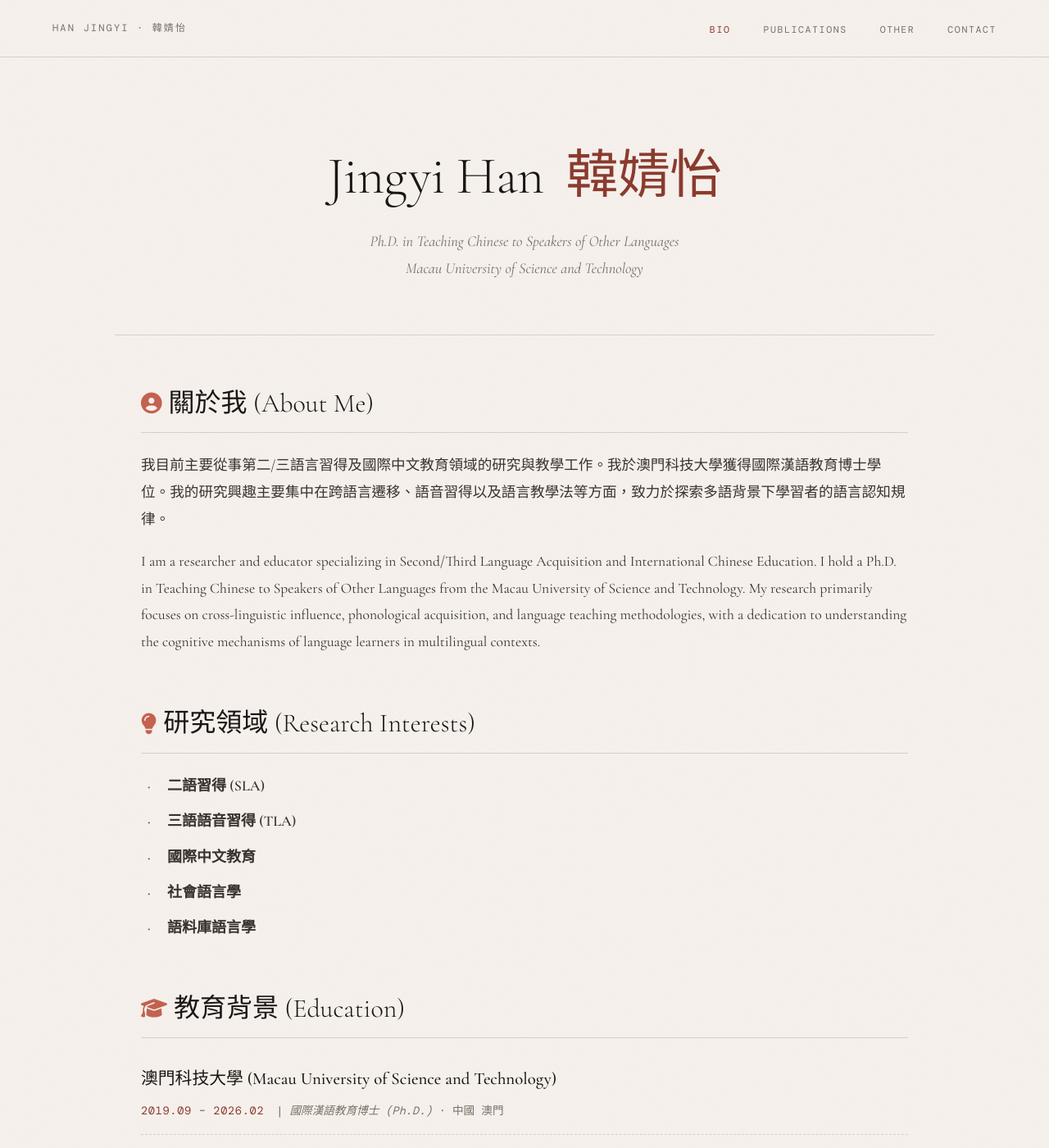
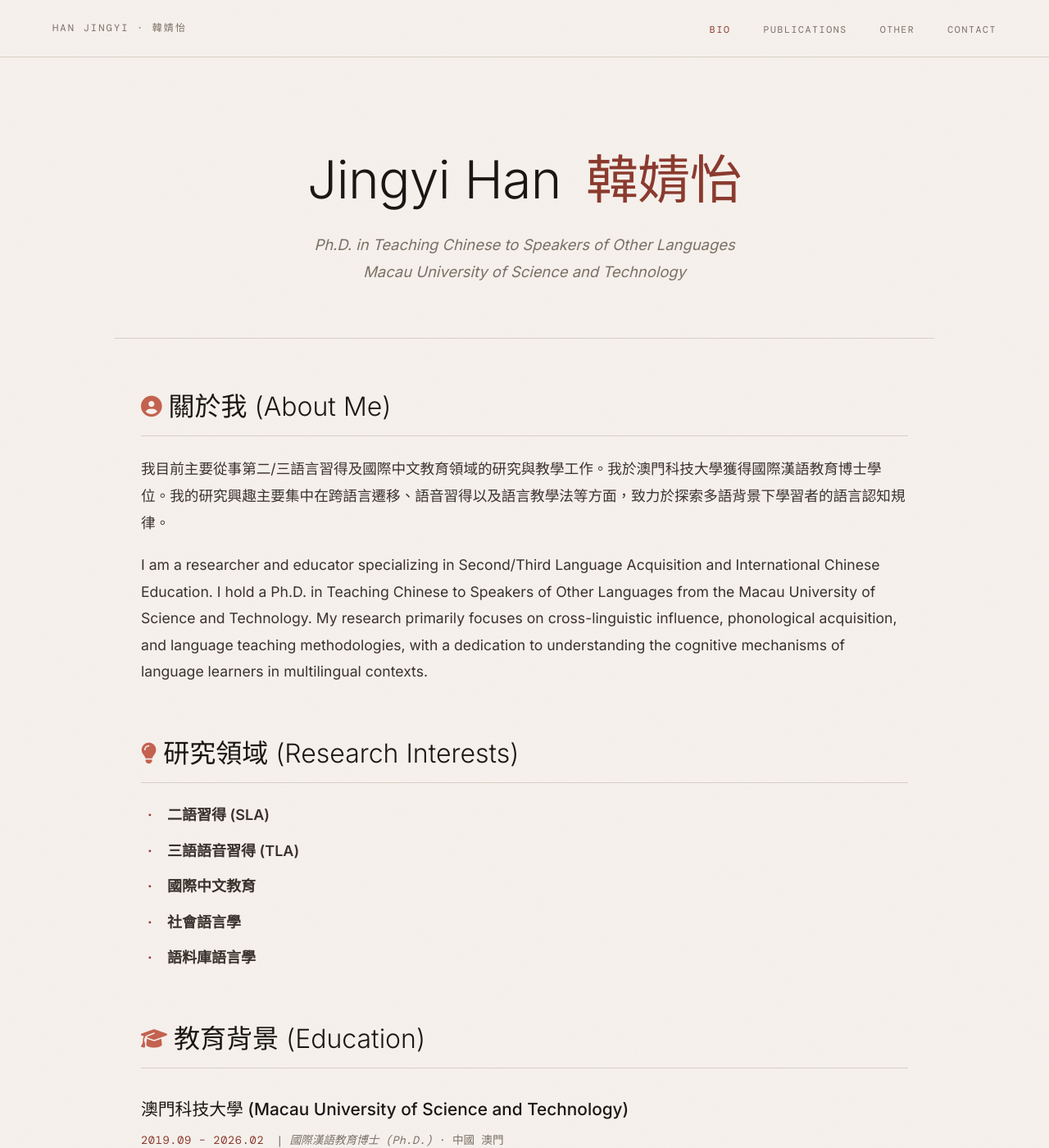
Before and after one commit to TinaJYHan/tinajyhan.github.io, a Jekyll site: the page built from index.md, in a window 1280 px wide and 1400 px high. Shown: the whole window at 82% size. Built offline with Jekyll 4.4.1, drawn with Linux system fonts in a browser that asks for light colours; some web fonts are replaced; some of the changed text lies outside the part shown.

Commit message:
Changed the fonts of the website.

```diff
--- a/_layouts/default.html
+++ b/_layouts/default.html
@@ -3,16 +3,16 @@
 <head>
     <meta charset="UTF-8">
     <meta name="viewport" content="width=device-width, initial-scale=1.0">
-    <title>{{ page.title }} | Han Jingyi 韓婧怡</title>
+    <title>{{ page.title }} | HAN Jingyi 韓婧怡</title>
     <link rel="stylesheet" href="{{ '/style.css' | relative_url }}">
     <link rel="stylesheet" href="https://cdnjs.cloudflare.com/ajax/libs/font-awesome/6.4.0/css/all.min.css">
     <link rel="preconnect" href="https://fonts.googleapis.com">
-    <link href="https://fonts.googleapis.com/css2?family=Cormorant+Garamond:ital,wght@0,300;0,400;0,500;0,600;1,300;1,400&family=DM+Mono:wght@300;400&family=Noto+Serif+SC:wght@300;400;500&display=swap" rel="stylesheet">
+    <link href="https://fonts.googleapis.com/css2?family=Inter:wght@300;400;500;600&family=DM+Mono:wght@300;400&family=Noto+Sans+TC:wght@300;400;500&display=swap" rel="stylesheet">
 </head>
 <body>
 
 <nav>
-    <div class="nav-name"><a href="{{ '/' | relative_url }}" style="color: inherit; text-decoration: none;">Han Jingyi · 韓婧怡</a></div>
+    <div class="nav-name"><a href="{{ '/' | relative_url }}" style="color: inherit; text-decoration: none;">HAN Jingyi · 韓婧怡</a></div>
     <ul class="nav-links">
         <li><a href="{{ '/' | relative_url }}" {% if page.url == '/' or page.url == '/index.html' %}style="color: var(--accent)"{% endif %}>Bio</a></li>
         <li><a href="{{ '/publications.html' | relative_url }}" {% if page.url == '/publications.html' %}style="color: var(--accent)"{% endif %}>Publications</a></li>
@@ -26,7 +26,7 @@
 </div>
 
 <footer>
-    <p>&copy; 2026 Han Jingyi. All rights reserved.</p>
+    <p>&copy; 2026 HAN Jingyi. All rights reserved.</p>
 </footer>
 
 <script>
--- a/style.css
+++ b/style.css
@@ -16,7 +16,7 @@
   body {
     background: var(--paper);
     color: var(--ink);
-    font-family: 'Cormorant Garamond', 'Noto Serif SC', Georgia, serif;
+    font-family: 'Inter', 'Noto Sans TC', system-ui, sans-serif;
     font-size: 18px;
     line-height: 1.7;
     overflow-x: hidden;
@@ -108,7 +108,7 @@
 
   .hero-name .chinese {
     display: block;
-    font-family: 'Noto Serif SC', serif;
+    font-family: 'Noto Sans TC', sans-serif;
     font-weight: 300;
     color: var(--accent);
     font-size: 0.65em;
@@ -196,7 +196,7 @@
   }
 
   .hero-deco-inner {
-    font-family: 'Noto Serif SC', serif;
+    font-family: 'Noto Sans TC', sans-serif;
     font-size: 5rem;
     color: rgba(139, 58, 46, 0.15);
     letter-spacing: 0.2em;
@@ -240,7 +240,7 @@
   }
 
   .section-title-cn {
-    font-family: 'Noto Serif SC', serif;
+    font-family: 'Noto Sans TC', sans-serif;
     font-size: 0.7em;
     color: var(--muted);
     margin-left: 0.6rem;
@@ -617,7 +617,7 @@
   }
 
   .footer-name .cn {
-    font-family: 'Noto Serif SC', serif;
+    font-family: 'Noto Sans TC', sans-serif;
     color: var(--warm-mid);
     margin-left: 0.5rem;
   }
@@ -705,7 +705,7 @@
 .page-content { padding-top: 6rem; max-width: 1000px; margin: 0 auto; min-height: 100vh; }
 .hero { padding: 4rem 1.5rem; text-align: center; border-bottom: 1px solid var(--rule); margin-bottom: 3rem; opacity: 0; animation: fadeUp 0.8s 0.2s forwards; }
 .hero h1 { font-size: clamp(2.5rem, 5vw, 4rem); font-weight: 300; color: var(--ink); letter-spacing: -0.01em; margin-bottom: 0.5rem; }
-.hero h1 span { font-family: "Noto Serif SC", serif; font-weight: 300; color: var(--accent); margin-left: 0.2em; }
+.hero h1 span { font-family: "Noto Sans TC", sans-serif; font-weight: 300; color: var(--accent); margin-left: 0.2em; }
 .hero p { font-style: italic; color: var(--muted); font-size: 1.15rem; line-height: 1.8; max-width: 600px; margin: 0 auto; }
 main { padding: 0 2rem 4rem; }
 main h1.page-title { font-size: 3rem; font-weight: 300; text-align: center; margin-bottom: 3rem; color: var(--ink); padding-bottom: 1.5rem; border-bottom: 1px solid var(--rule); }
```
